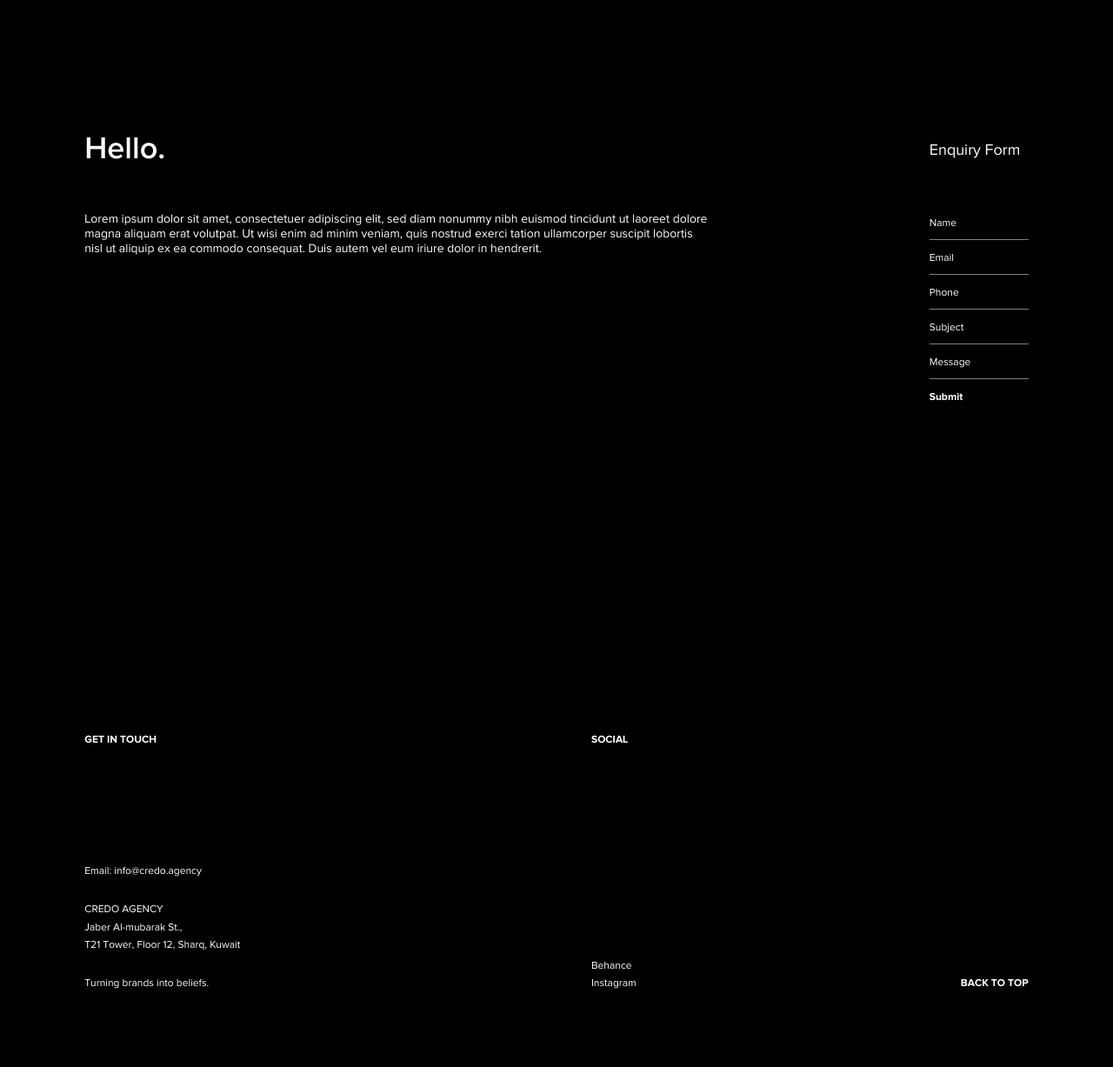
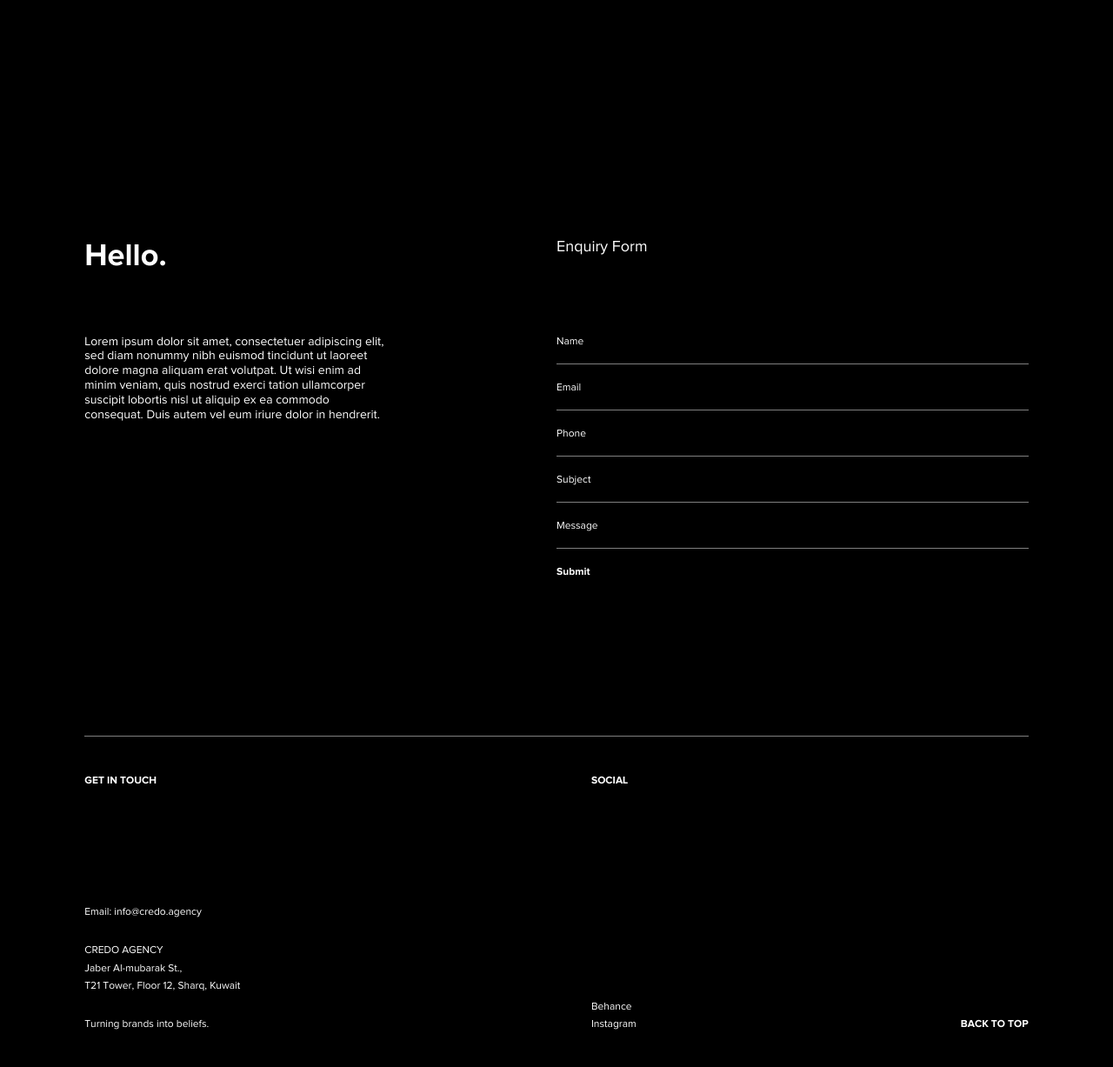
Before and after one commit to vujovicigor/studioahremark, a PHP site: the page made by twigtemplates/contact.twig in a window 1280 px wide. Shown: the whole page at 87% size. Before the commit the page ends 1137 px from the top, so only its background shows below. Run offline with PHP 8.4, Linux system fonts and the light colour scheme; the template is opened without the code that fills it, so the values that code supplies are empty; some libraries are stand-ins or nearby versions.

Commit message:
contact v2

```diff
--- a/styles/contact.less
+++ b/styles/contact.less
@@ -2,65 +2,77 @@
 
 .contact {
     background-color: @black;
-    height: 100vh;
-    width: 100%;
     &-border {
         border-bottom: 1px solid gray;
     }
-    &--container {
-        height: 100%;
-        &-row {
-            height: inherit;
+    &-side{
+        padding-top: 25%;
+        padding-bottom: 15%;
         &-left{
-                padding: 10% 0px;
-                // margin-bottom: 4.375em;
+            width: 50%;
             &-tit{
-                    height: 50%;
-                    color: @white;
-                    font-size: 2.25em;
-                    font-weight: 400;
-                    // padding-bottom: 4.375em;
+                width: 64%;
             }
             &-txt{
-                    width: 74%;
-                    font-weight: 300;
-                    color: @white;
-                    font-size: 0.875em;
-                    line-height: 16.8px;
-                    text-align: left;
-                    padding-top: 0.6em;
+                width: 64%;
             }
         }
         &-right{
-                padding: 10% 0px;
+            width: 50%;
             &-txt{
                 height: 50%;
-                    color: @white;
-                    font-size: 1.125em;
-                    // padding-bottom: 4.375em;
-                    // height: 6.25em;
+                line-height: 1.55rem !important;
             }
             &-form{
-                    height: 3.25em;
+                height: 3.25rem;
                 border: none;
                 background-color: @black;
                 border-bottom: 1px solid gray;
-                    color: @white;
-                    font-size: 0.75em;
                 &::placeholder{
                     color: @white;
                 }
             }
             &-button{
-                    width: 3.125em;
-                    height: 3.25em;
-                    color: @white;
+                width: 3.125rem;
+                height: 3.25rem;
+                text-align: start;
                 background-color: @black;
-                    text-align: start;
-                    font-size: 0.75em;
-                    font-weight: 500;
             }
         }
     }
 }
+
+@media screen and (max-width: 960px){
+    .contact{
+        &-side{
+            padding-top: 25%;
         }
+    }
+}
+
+@media screen and (max-width: 719px){
+    .contact{
+        &-side{
+            &-left{
+                width: 100%;
+                &-tit{
+                    width: 100%;
+                }
+                &-txt{
+                    width: 100%;
+                }
+            }
+            &-right{
+                width: 100%;
+            }
+        }
+    }
+}
+
+@media screen and (max-width: 360px){
+    .contact{
+        &-side{
+            padding-top: 35%;
+        }
+    }
+}
--- a/styles/style.css
+++ b/styles/style.css
@@ -565,63 +565,68 @@ a:hover {
 }
 .contact {
   background-color: #000000;
-  height: 100vh;
-  width: 100%;
 }
 .contact-border {
   border-bottom: 1px solid gray;
 }
-.contact--container {
-  height: 100%;
+.contact-side {
+  padding-top: 25%;
+  padding-bottom: 15%;
 }
-.contact--container-row {
-  height: inherit;
+.contact-side-left {
+  width: 50%;
 }
-.contact--container-row-left {
-  padding: 10% 0px;
+.contact-side-left-tit {
+  width: 64%;
 }
-.contact--container-row-left-tit {
+.contact-side-left-txt {
+  width: 64%;
+}
+.contact-side-right {
+  width: 50%;
+}
+.contact-side-right-txt {
   height: 50%;
-  color: #FFFFFF;
-  font-size: 2.25em;
-  font-weight: 400;
+  line-height: 1.55rem !important;
 }
-.contact--container-row-left-txt {
-  width: 74%;
-  font-weight: 300;
-  color: #FFFFFF;
-  font-size: 0.875em;
-  line-height: 16.8px;
-  text-align: left;
-  padding-top: 0.6em;
-}
-.contact--container-row-right {
-  padding: 10% 0px;
-}
-.contact--container-row-right-txt {
-  height: 50%;
-  color: #FFFFFF;
-  font-size: 1.125em;
-}
-.contact--container-row-right-form {
-  height: 3.25em;
+.contact-side-right-form {
+  height: 3.25rem;
   border: none;
   background-color: #000000;
   border-bottom: 1px solid gray;
-  color: #FFFFFF;
-  font-size: 0.75em;
 }
-.contact--container-row-right-form::placeholder {
+.contact-side-right-form::placeholder {
   color: #FFFFFF;
 }
-.contact--container-row-right-button {
-  width: 3.125em;
-  height: 3.25em;
-  color: #FFFFFF;
+.contact-side-right-button {
+  width: 3.125rem;
+  height: 3.25rem;
+  text-align: start;
   background-color: #000000;
-  text-align: start;
-  font-size: 0.75em;
-  font-weight: 500;
+}
+@media screen and (max-width: 960px) {
+  .contact-side {
+    padding-top: 25%;
+  }
+}
+@media screen and (max-width: 719px) {
+  .contact-side-left {
+    width: 100%;
+  }
+  .contact-side-left-tit {
+    width: 100%;
+  }
+  .contact-side-left-txt {
+    width: 100%;
+  }
+  .contact-side-right {
+    width: 100%;
+  }
+}
+@media screen and (max-width: 360px) {
+  .contact-side {
+    padding-top: 35%;
+  }
 }
 .home--container {
   height: 100vh;
--- a/twigtemplates/contact.twig
+++ b/twigtemplates/contact.twig
@@ -2,26 +2,26 @@
 {% block content %}
 
 <div class="contact">
-  <div class="padding-x-main contact--container contact-border">
-    <div class="d-flex flex-direction">
+  <div class="padding-x-main">
+    <div class="d-flex flex-direction contact-side contact-border">
 
-      <div class="contact--container-row-left">
-        <div class="col-12 contact--container-row-left-tit d-flex align-items-center">Hello.</div>
-        <div class="col-12 contact--container-row-left-txt">Lorem ipsum dolor sit amet, consectetuer adipiscing elit, sed diam nonummy nibh euismod tincidunt ut laoreet dolore magna aliquam erat volutpat. Ut wisi enim ad minim veniam, quis nostrud exerci tation ullamcorper suscipit lobortis nisl ut aliquip ex ea commodo consequat. Duis autem vel eum iriure dolor in hendrerit.</div>
+      <div class="contact-side-left d-flex flex-column">
+        <div class="white font-36 font-bold margin-y-title contact-side-left-tit">Hello.</div>
+        <div class="white font-14 contact-side-left-txt margin-y-title">Lorem ipsum dolor sit amet, consectetuer adipiscing elit, sed diam nonummy nibh euismod tincidunt ut laoreet dolore magna aliquam erat volutpat. Ut wisi enim ad minim veniam, quis nostrud exerci tation ullamcorper suscipit lobortis nisl ut aliquip ex ea commodo consequat. Duis autem vel eum iriure dolor in hendrerit.</div>
       </div>
 
-      <div class="col-6 contact--container-row-right">
-        <div class="col-12 contact--container-row-right-txt d-flex align-items-center">
+      <div class="contact-side-right d-flex flex-column">
+        <div class="white font-18 margin-y-title contact-side-right-txt">
             Enquiry Form
         </div>
         <form class="col-12">
           <div class="d-flex flex-column w-100">
-            <input class="contact--container-row-right-form" type="text" placeholder="Name"/>
-            <input class="contact--container-row-right-form" type="email" placeholder="Email"/>
-            <input class="contact--container-row-right-form" type="tel" placeholder="Phone"/>
-            <input class="contact--container-row-right-form" type="text" placeholder="Subject"/>
-            <input class="contact--container-row-right-form" type="text" placeholder="Message"/>
-            <button class="contact--container-row-right-button" type="submit">Submit</button>
+            <input class="contact-side-right-form font-12 white" type="text" placeholder="Name"/>
+            <input class="contact-side-right-form font-12 white" type="email" placeholder="Email"/>
+            <input class="contact-side-right-form font-12 white" type="tel" placeholder="Phone"/>
+            <input class="contact-side-right-form font-12 white" type="text" placeholder="Subject"/>
+            <input class="contact-side-right-form font-12 white" type="text" placeholder="Message"/>
+            <button class="contact-side-right-button font-12 font-bold white" type="submit">Submit</button>
           </div>
         </form>
       </div>
```
Also changed, not shown: styles/contact.css (+46 -41 lines). Lines whose indentation alone changed are shown as unchanged.
